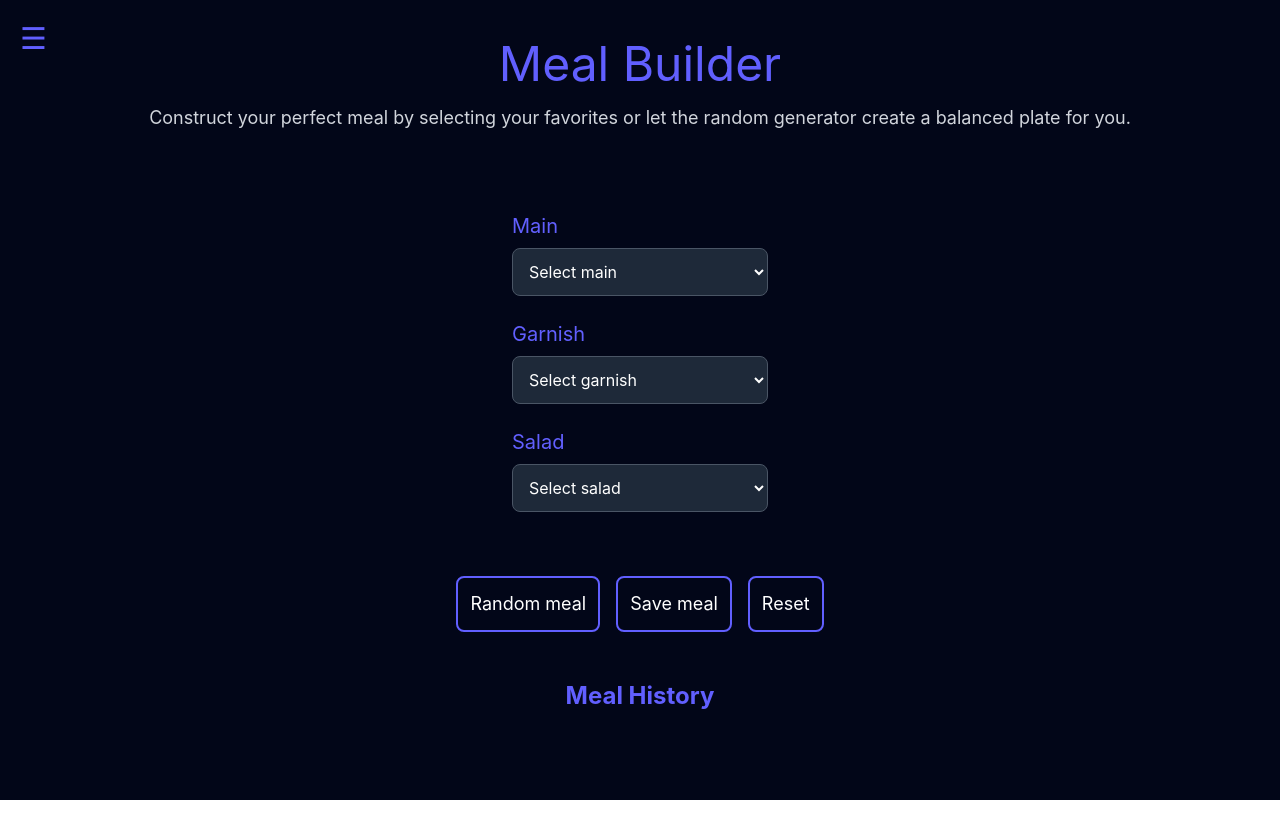
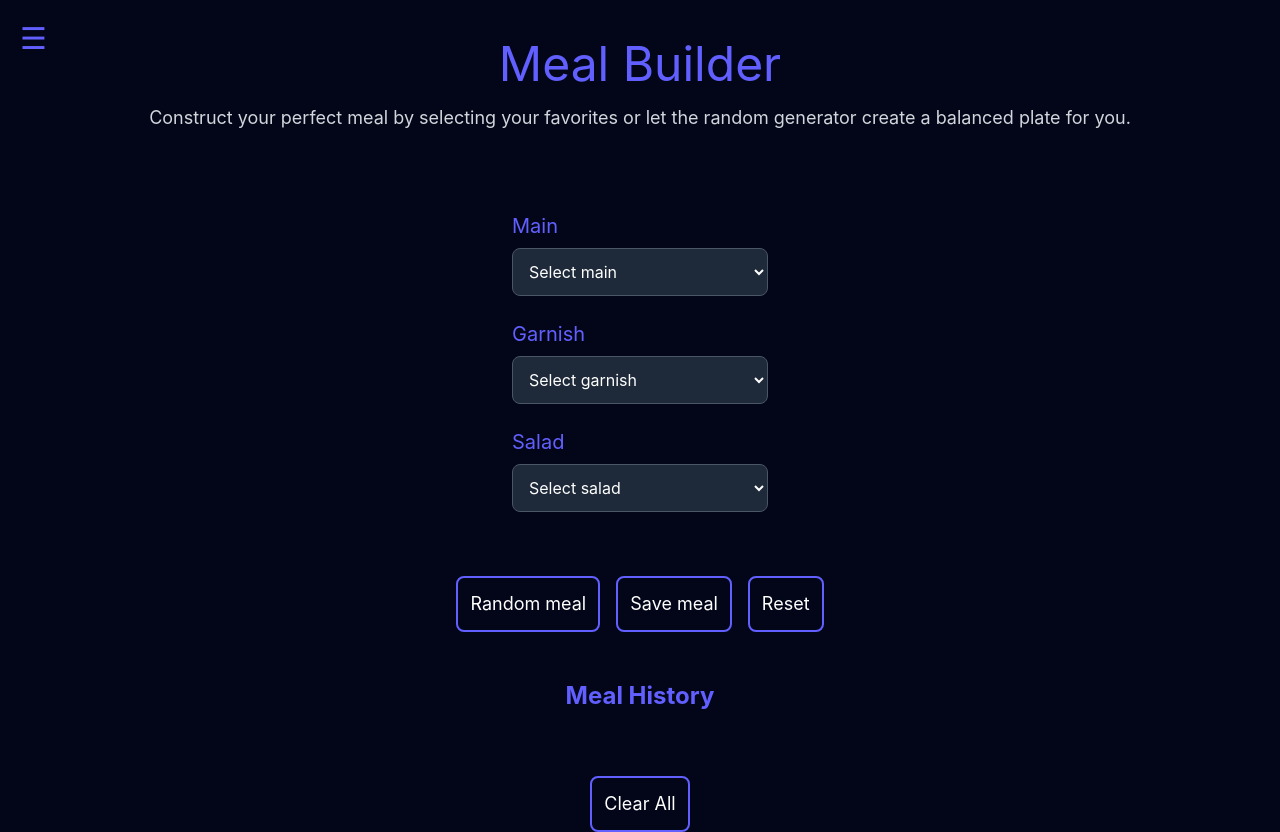
Before and after one commit to RomanIlyuk/The-Focus-Timer, a React (Vite) app: page /meal-planner in a window 1280 px wide. Before the commit the page ends 800 px from the top, so only its background shows below. Built offline with nearby package versions, Linux system fonts and the light colour scheme.

Commit message:
feat: add clear all button for Meal History

```diff
--- a/src/components/MealPlanner/MealHistory.jsx
+++ b/src/components/MealPlanner/MealHistory.jsx
@@ -1,6 +1,6 @@
 const spanClasses = "font-semibold text-indigo-400";
 
-function MealHistory({ history }) {
+function MealHistory({ history, onClearHistory }) {
   return (
     <section className="mt-12 flex flex-col items-center">
       <h2 className="mb-6 text-2xl font-bold text-indigo-500">Meal History</h2>
@@ -32,6 +32,13 @@ function MealHistory({ history }) {
           </div>
         ))}
       </div>
+
+      <button
+        onClick={onClearHistory}
+        className="text-lg text-white border-2 border-indigo-500 rounded-lg p-3 hover:bg-slate-800 mt-10"
+      >
+        Clear All
+      </button>
     </section>
   );
 }
--- a/src/pages/MealPlanner.jsx
+++ b/src/pages/MealPlanner.jsx
@@ -13,13 +13,14 @@ import MealHistory from "../components/MealPlanner/MealHistory";
 import { loadHistory, saveHistory } from "../utils/storage";
 
 function MealPlanner() {
+  // STATE
+  const [history, setHistory] = useState(() => loadHistory());
+
   const [meal, setMeal] = useState({
     main: "",
     garnish: "",
     salad: "",
   });
-
-  const [history, setHistory] = useState(() => loadHistory());
 
   function getRandomIndex(arr) {
     return Math.floor(Math.random() * arr.length);
@@ -31,6 +32,10 @@ function MealPlanner() {
       garnish: garnishes[getRandomIndex(garnishes)],
       salad: salads[getRandomIndex(salads)],
     });
+  }
+
+  function handleClearHistory() {
+    setHistory([]);
   }
 
   useEffect(() => {
@@ -53,7 +58,7 @@ function MealPlanner() {
         setHistory={setHistory}
         onRandomMeal={handleRandomMeal}
       />
-      <MealHistory history={history} />
+      <MealHistory history={history} onClearHistory={handleClearHistory} />
     </MainLayout>
   );
 }
```
